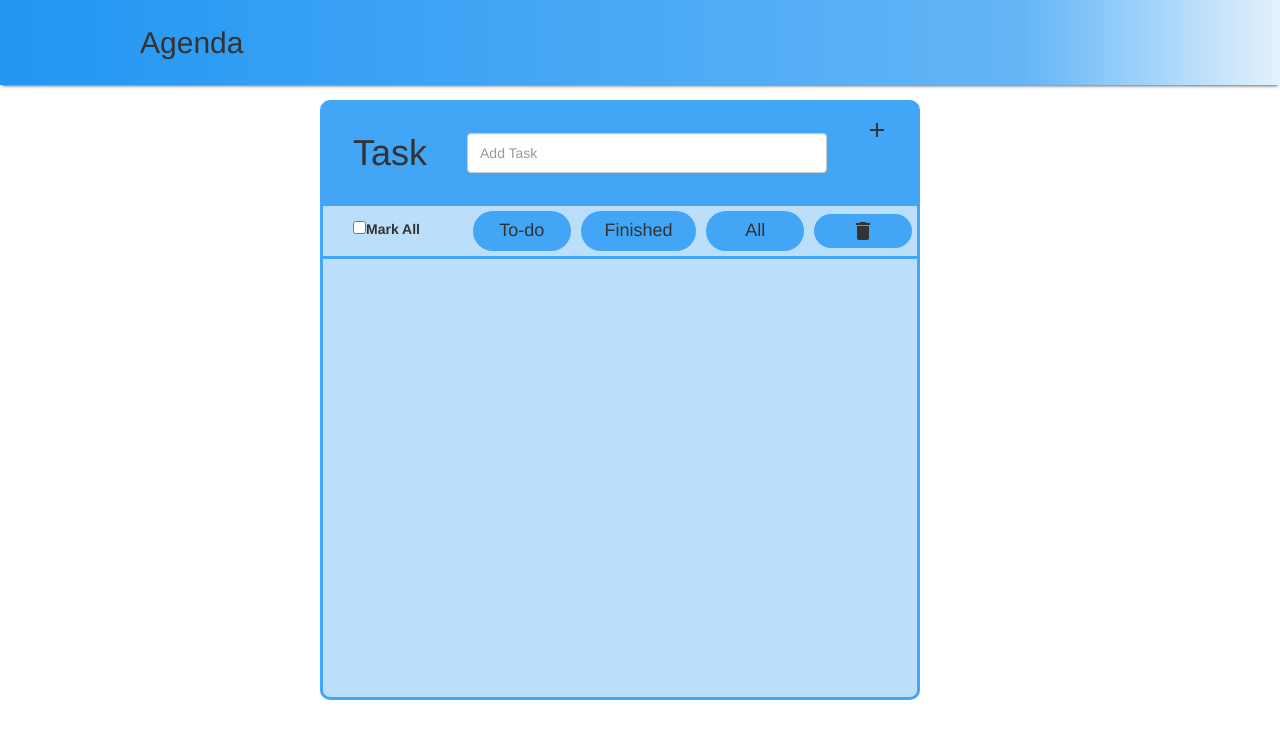
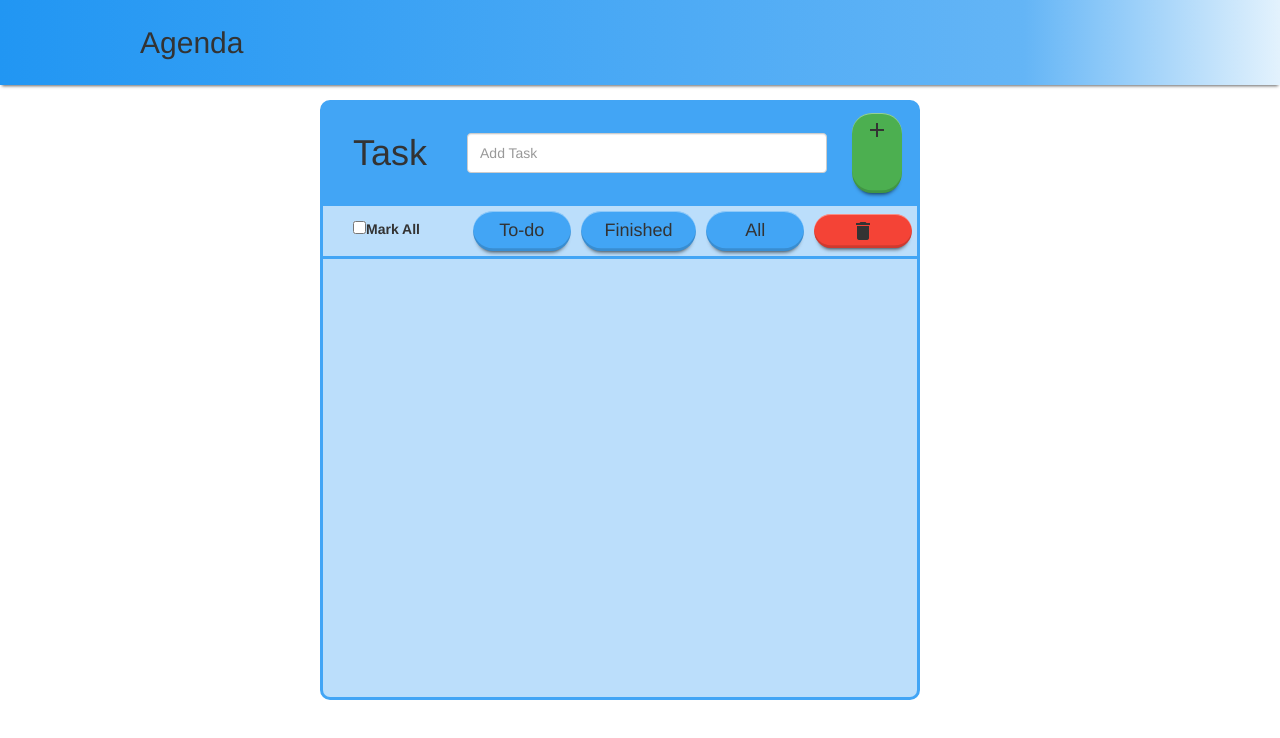
Before and after one commit to cekane/To-Do, a React app: page / in a window 1280 px wide. Built offline with nearby package versions, Linux system fonts and the light colour scheme.

Commit message:
better buttons

```diff
--- a/components/Button/Button.scss
+++ b/components/Button/Button.scss
@@ -1,15 +1,28 @@
 $borderColor: #BBDEFB;
+$green: #4CAF50;
 $bgColor: #42A5F5;
+$red: #F44336;
 
 .button {
 	margin:5px;
-	background: $bgColor;
 	border-radius:20px;
 	text-align: center;
 	cursor:pointer;
-
+	box-shadow: 0 .375em .313em -0.313em rgba(0,0,0,.8), inset 0 .063em rgba(255,255,255,.4), inset 0 -0.188em rgba(0,0,0,.15);
 	height:100%;
 	min-width: 50px;
+}
+
+.greenBtn {
+	background-color: $green;
+}
+
+.redBtn{
+	background-color: $red;
+}
+
+.defaultBtn {
+	background-color: $bgColor;
 }
 
 .button:hover{
--- a/components/Button/index.js
+++ b/components/Button/index.js
@@ -1,17 +1,30 @@
 import React from 'react'
 
-import { button, btn, tstyle } from './Button.scss'
+import { button, btn, tstyle, greenBtn, defaultBtn, redBtn } from './Button.scss'
 import className from 'classnames'
 
 export class Button extends React.Component {
 	render () {
+		var btnColor
+		if(this.props.color === 'green')
+		{
+			btnColor = greenBtn
+		}
+		else if(this.props.color === 'red')
+		{
+			btnColor = redBtn
+		}
+		else{
+			btnColor = defaultBtn
+		}
 		const {
 			onClick,
 			icon,
-			text
+			text,
+			color
 		} = this.props
 		return (
-			<div className={ button } onClick={ onClick } >
+			<div className={ className(button, btnColor)} onClick={ onClick } >
 				<h4 className={tstyle} >{text}</h4>
 				<i className={className(btn, "material-icons")}>{icon}</i>
 			</div>
--- a/components/TaskAdder/index.js
+++ b/components/TaskAdder/index.js
@@ -18,7 +18,7 @@ export class TaskAdder extends React.Component {
 
 				<input className={ className(ta, "form-control") } type="text" onChange={e=>{this.setState({text: e.target.value})}} placeholder="Add Task" value={this.state.text}/>
 
-				<Button icon= { "add" }  onClick={e=>
+				<Button icon= { "add" }  color={"green"} onClick={e=>
 					{
 						e.preventDefault()
 						this.props.addTask(this.state.text)
--- a/components/TaskContainerHeader/index.js
+++ b/components/TaskContainerHeader/index.js
@@ -23,7 +23,7 @@ export class TaskContainerHeader extends React.Component {
 					</label>
 				</div>
 				<div>
-					<Button text={ "To-do" } onClick={
+					<Button text={ "To-do" } color={"default"} onClick={
 						e=>{
 							e.preventDefault()
 							this.props.filterToDo()
@@ -31,7 +31,7 @@ export class TaskContainerHeader extends React.Component {
 					}></Button>
 				</div>
 				<div>
-					<Button text={ "Finished" } onClick={
+					<Button text={ "Finished" } color={"default"} onClick={
 						e=>{
 							e.preventDefault()
 							this.props.filterFinished()
@@ -39,7 +39,7 @@ export class TaskContainerHeader extends React.Component {
 					}></Button>
 				</div>
 				<div>
-					<Button text={ "All" } onClick={
+					<Button text={ "All" } color={"default"} onClick={
 						e=>{
 							e.preventDefault()
 							this.props.filterAll()
@@ -48,7 +48,7 @@ export class TaskContainerHeader extends React.Component {
 				</div>
 				<div>
 					<center>
-						<Button icon={ "delete" }  onClick={e=>
+						<Button icon={ "delete" }  color={"red"} onClick={e=>
 							{
 								e.preventDefault()
 								this.props.removeTask()
```
